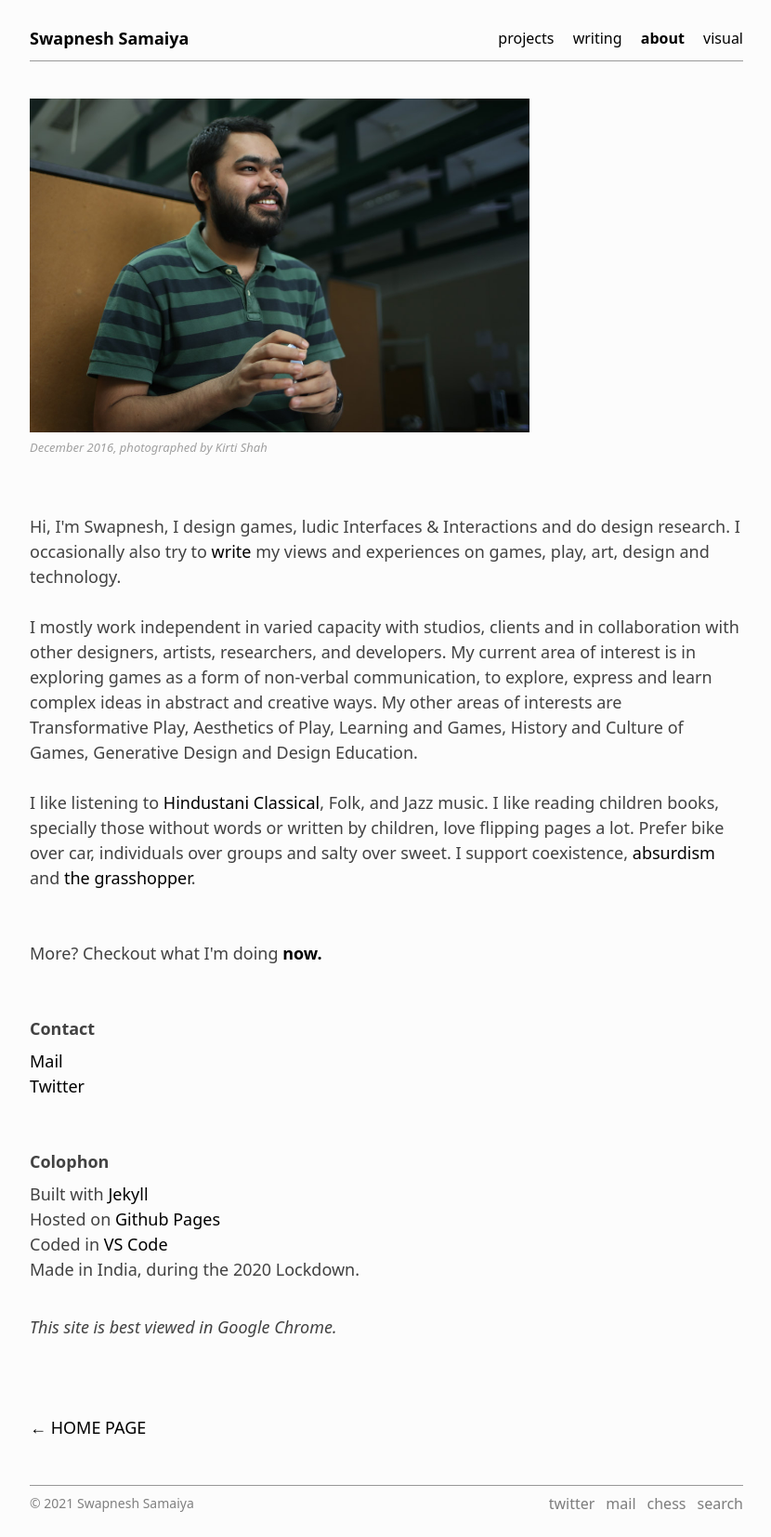
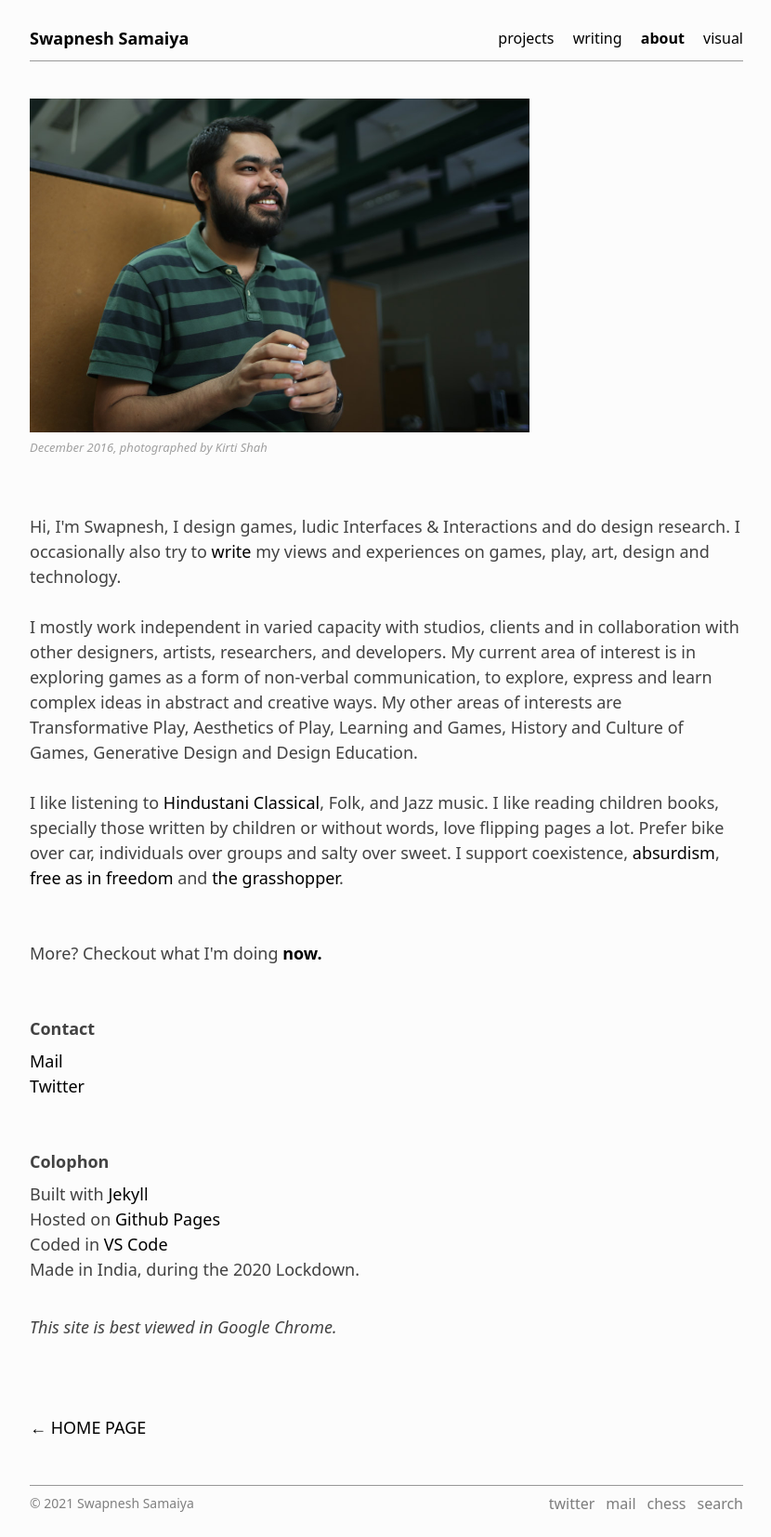
Before and after one commit to bunbutterjam/bunbutterjam.github.io, a Jekyll site: the page built from _pages/about.html, in a window 1280 px wide. Shown: the whole page at 93% size, without its empty margins (224-1054 px from the left). Built offline with Jekyll 4.4.1, drawn with Linux system fonts in a browser that asks for light colours.

Commit message:
about update

```diff
--- a/_pages/about.html
+++ b/_pages/about.html
@@ -23,10 +23,10 @@ image: /assets/images/about_1.jpg
     Design Education. <br><br>
 
     I like listening to <a href="https://en.wikipedia.org/wiki/Hindustani_classical_music" target="_blank" >Hindustani Classical</a>,
-    Folk, and Jazz music. I like reading children books, specially those without words or written by children, love flipping
+    Folk, and Jazz music. I like reading children books, specially those written by children or without words, love flipping
     pages a lot. Prefer bike
     over car, individuals over groups and salty over sweet.
-    I support coexistence, <a href="https://en.wikipedia.org/wiki/Absurdism" target="_blank">absurdism</a> and <a
+    I support coexistence, <a href="https://en.wikipedia.org/wiki/Absurdism" target="_blank">absurdism</a>, <a href="https://en.wikipedia.org/wiki/Free_software_movement">free as in freedom</a> and <a
         href="https://www.ludozofi.com/home/library/grasshopper/" target="_blank">the grasshopper</a>.<br><br><br>
 
     More? Checkout what I'm doing <a href="{{site.baseurl}}/now"><b>now.</b></a> <br><br><br>
```
